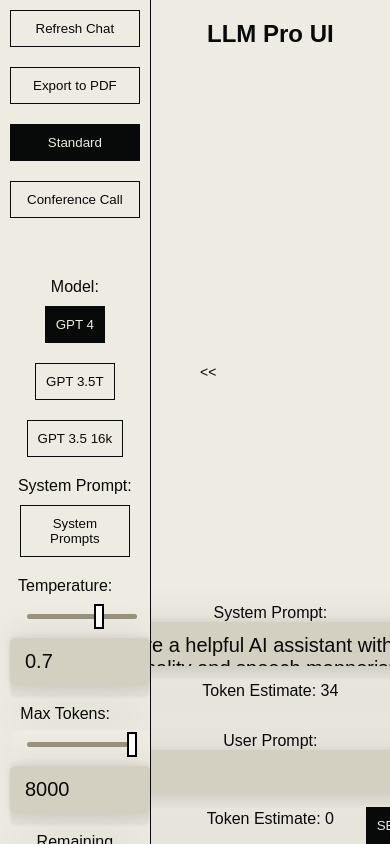
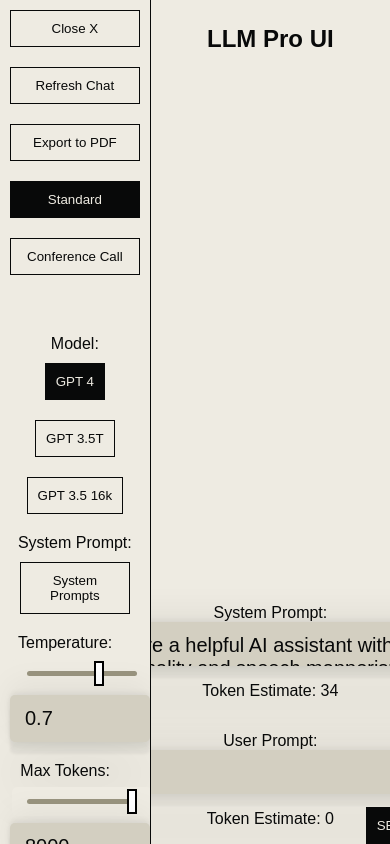
Before and after one commit to michael-dixonjr/LLM-Pro-UI, a React (Create React App) app: page / in a window 390 px wide. Shown: the top 844 px of the page. Built offline with nearby package versions, Linux system fonts and the light colour scheme; a web font is replaced by a local one.

Commit message:
fixing sidebar toggle on mobile

```diff
--- a/src/App.js
+++ b/src/App.js
@@ -76,7 +76,7 @@
     handleCloseModal,
     handleOpenPromptModal,
     handleClosePromptModal,
-    handleDeleteMessage
+    handleDeleteMessage,
   } = useContext(AppContext);
 
   return (
@@ -88,10 +88,12 @@
           minWidth: isSidebarCollapsed ? "100%" : "calc(100% - 244px)",
         }}
       >
-        {<h1>LLM Pro UI</h1>}
+        <div className="header">
+          <button className="sidebar-tab" onClick={toggleSidebar}   style={{ display: isSidebarCollapsed ? 'initial' : 'none' }}>Toggle Sidebar</button>
+          <h1 className="title">LLM Pro UI</h1>
+        </div>
         <ChatFeed />
         {ccInputSection ? <CCInputSection /> : <InputSection />}
-
       </section>
     </div>
   );
--- a/src/components/Sidebar.js
+++ b/src/components/Sidebar.js
@@ -80,11 +80,10 @@
       style={{ width: isSidebarCollapsed ? "0" : "244px" }}
     >
       <button
-        className="toggle-sidebar"
         onClick={toggleSidebar}
-        style={{ left: isSidebarCollapsed ? "0" : "190px" }}
+        className={isSidebarCollapsed ? "hidden" : ""}
       >
-        {isSidebarCollapsed ? ">>" : "<<"}
+        Close X
       </button>
       <button
         onClick={handleClearChat}
--- a/src/index.css
+++ b/src/index.css
@@ -17,6 +17,25 @@
 }
 
 
+/* Header and title of page */
+
+.header {
+  display: flex;
+  align-items: center;
+  justify-content: space-between;
+}
+
+.sidebar-tab {
+  position: absolute;
+  left: 0;
+  /* adjust these values as needed */
+  padding: 10px;
+  z-index: 2;
+}
+
+.page-title {
+  z-index: 1;
+}
 
 
 
```
